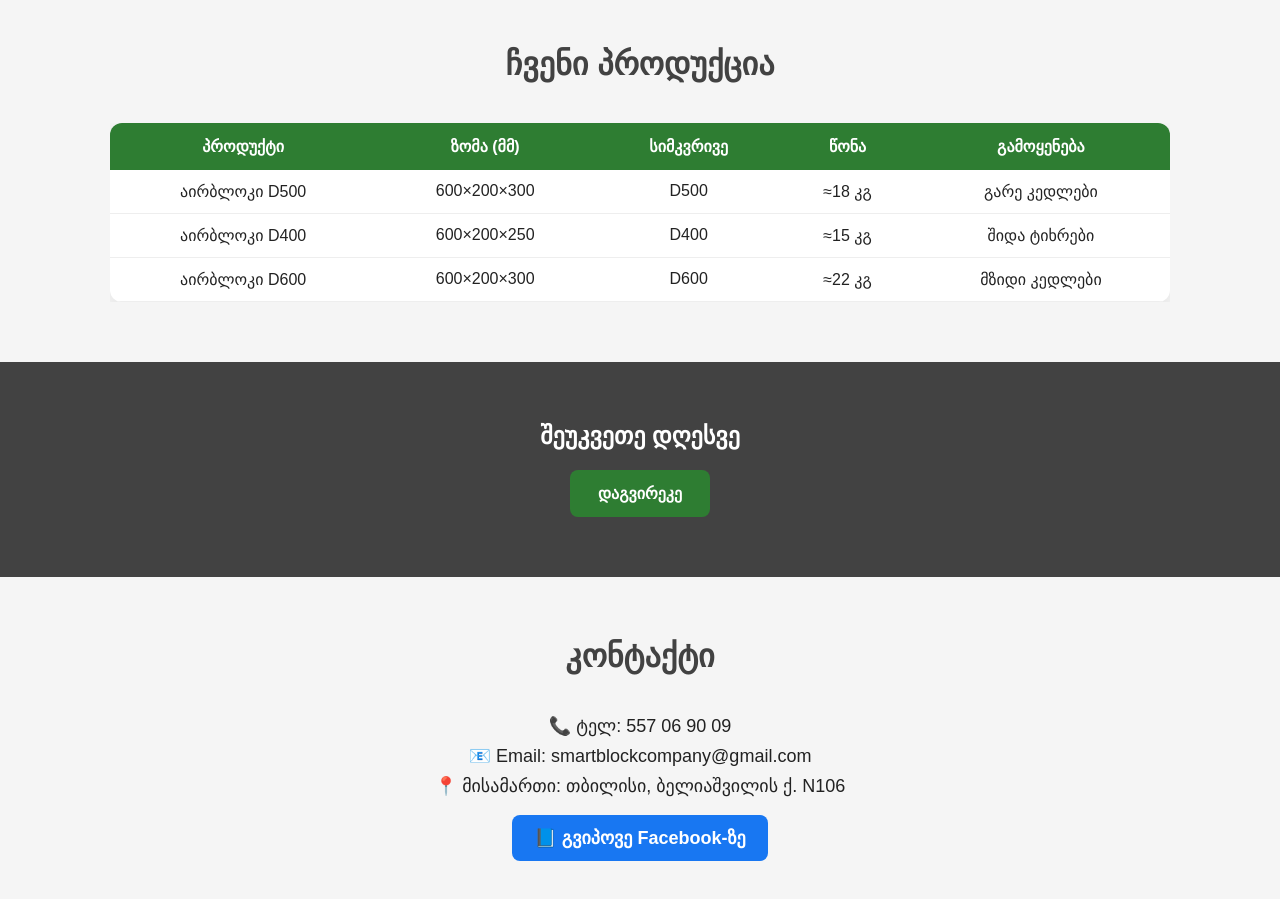
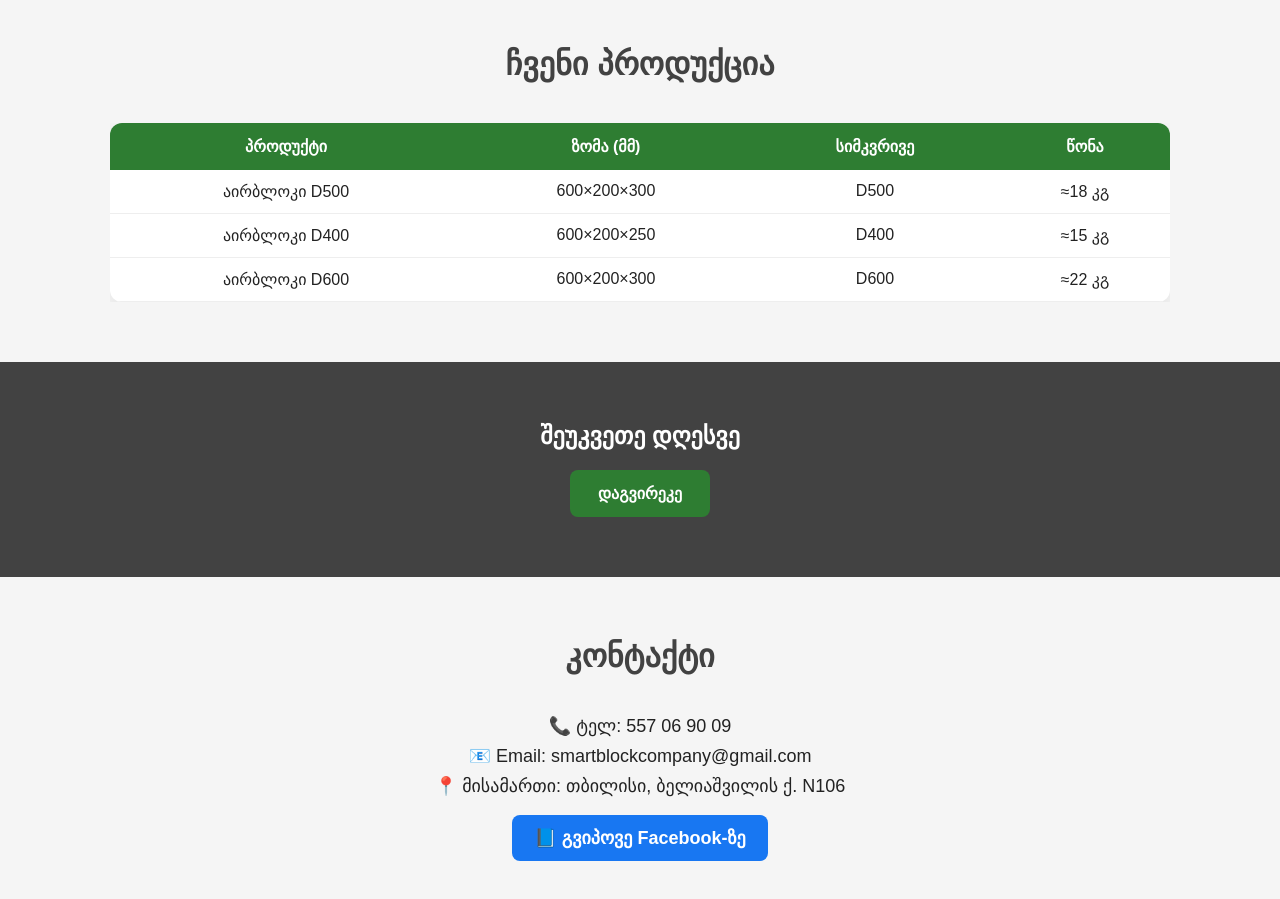
Before and after one commit to gi2gi91/gi2gi91.github.io, a plain HTML site: page index.html in a window 1280 px wide. Shown: the part 2280-3179 px from the top of the page. Drawn offline with Linux system fonts and the light colour scheme.

Commit message:
Update index.html

```diff
--- a/index.html
+++ b/index.html
@@ -226,9 +226,9 @@ footer{
 
     <div style="text-align:center; margin:20px;">
     <img src="airblock.png" alt="აირბლოკი" class="product-img">
-     <div style="text-align:center; margin:20px;">
+    <div style="text-align:center; margin:20px;">
     <img src="airblock 2.png" alt="აირბლოკი2" class="product-img">
-       <div style="text-align:center; margin:20px;">
+    <div style="text-align:center; margin:20px;">
     <img src="airblock 3.png" alt="აირბლოკი3" class="product-img">
 
   </div>
@@ -262,7 +262,6 @@ footer{
           <th>ზომა (მმ)</th>
           <th>სიმკვრივე</th>
           <th>წონა</th>
-          <th>გამოყენება</th>
         </tr>
       </thead>
       <tbody>
@@ -271,21 +270,18 @@ footer{
           <td>600×200×300</td>
           <td>D500</td>
           <td>≈18 კგ</td>
-          <td>გარე კედლები</td>
         </tr>
         <tr>
           <td>აირბლოკი D400</td>
           <td>600×200×250</td>
           <td>D400</td>
           <td>≈15 კგ</td>
-          <td>შიდა ტიხრები</td>
         </tr>
         <tr>
           <td>აირბლოკი D600</td>
           <td>600×200×300</td>
           <td>D600</td>
           <td>≈22 კგ</td>
-          <td>მზიდი კედლები</td>
         </tr>
       </tbody>
     </table>
```
